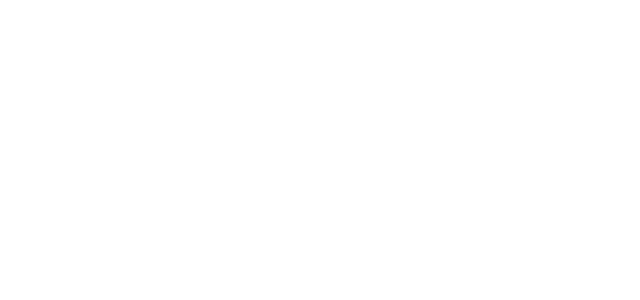
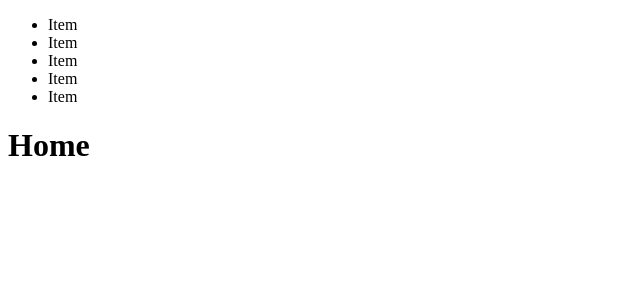
Before and after one commit to m-aaaliii/nuxt3-basic, a Nuxt app: page / in a window 1280 px wide. Shown: the top 300 px of the page, without its empty margins (0-640 px from the left). Built offline with nearby package versions, Linux system fonts and the light colour scheme.

Commit message:
added default layout

```diff
--- a/app.vue
+++ b/app.vue
@@ -5,3 +5,5 @@
     </NuxtLayout>
   </div>
 </template>
+
+<script setup></script>
--- /dev/null
+++ b/components/Header.vue
@@ -0,0 +1,15 @@
+<template>
+    <div>
+        <header>
+            <ul>
+                <li>Item</li>
+                <li>Item</li>
+                <li>Item</li>
+                <li>Item</li>
+                <li>Item</li>
+            </ul>
+        </header>
+    </div>
+</template>
+
+<script setup></script>
--- /dev/null
+++ b/layouts/default.vue
@@ -0,0 +1,12 @@
+<template>
+
+<div>
+    <Header />
+    <div>
+        <slot />
+    </div>
+</div>
+
+</template>
+
+<script setup></script>
--- /dev/null
+++ b/pages/index.vue
@@ -0,0 +1,8 @@
+<template>
+    <div>
+        <h1>Home</h1>
+    </div>
+</template>
+
+<script setup>
+</script>
```
